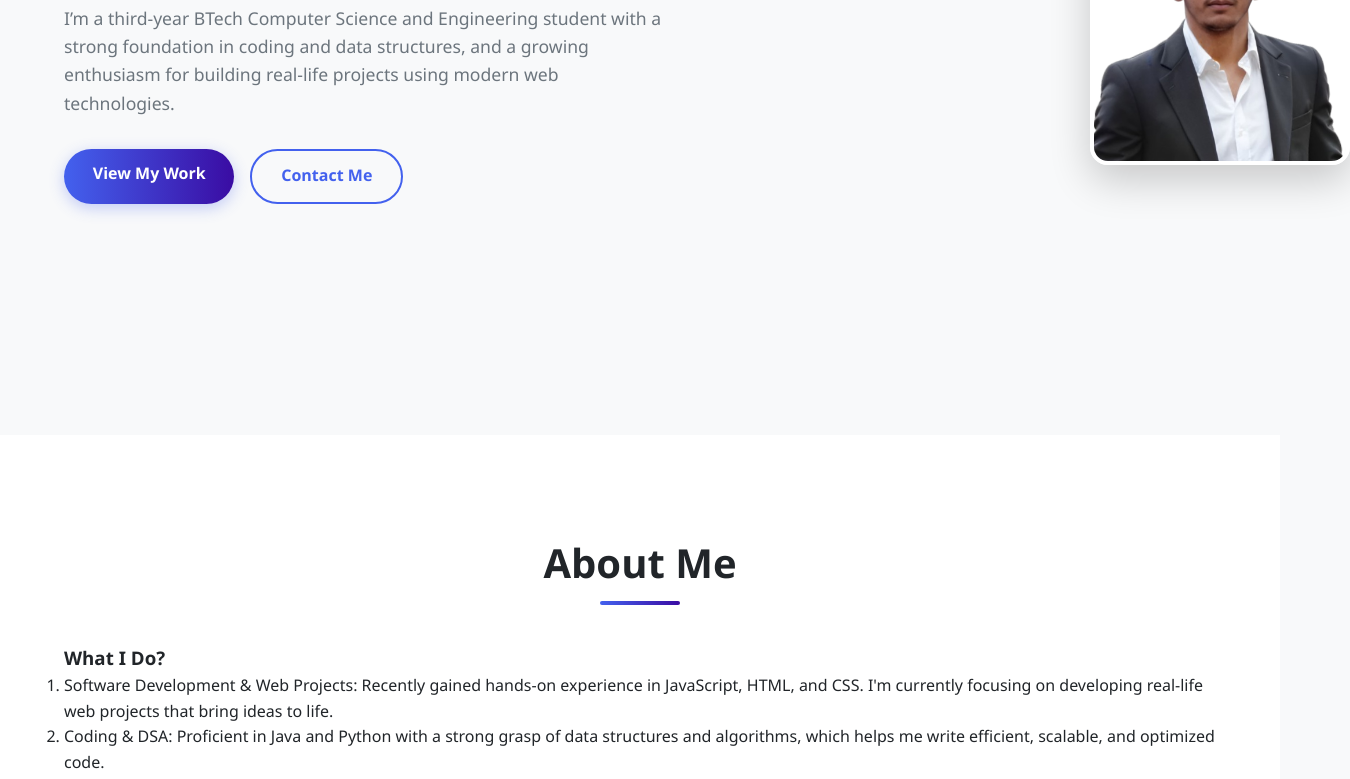
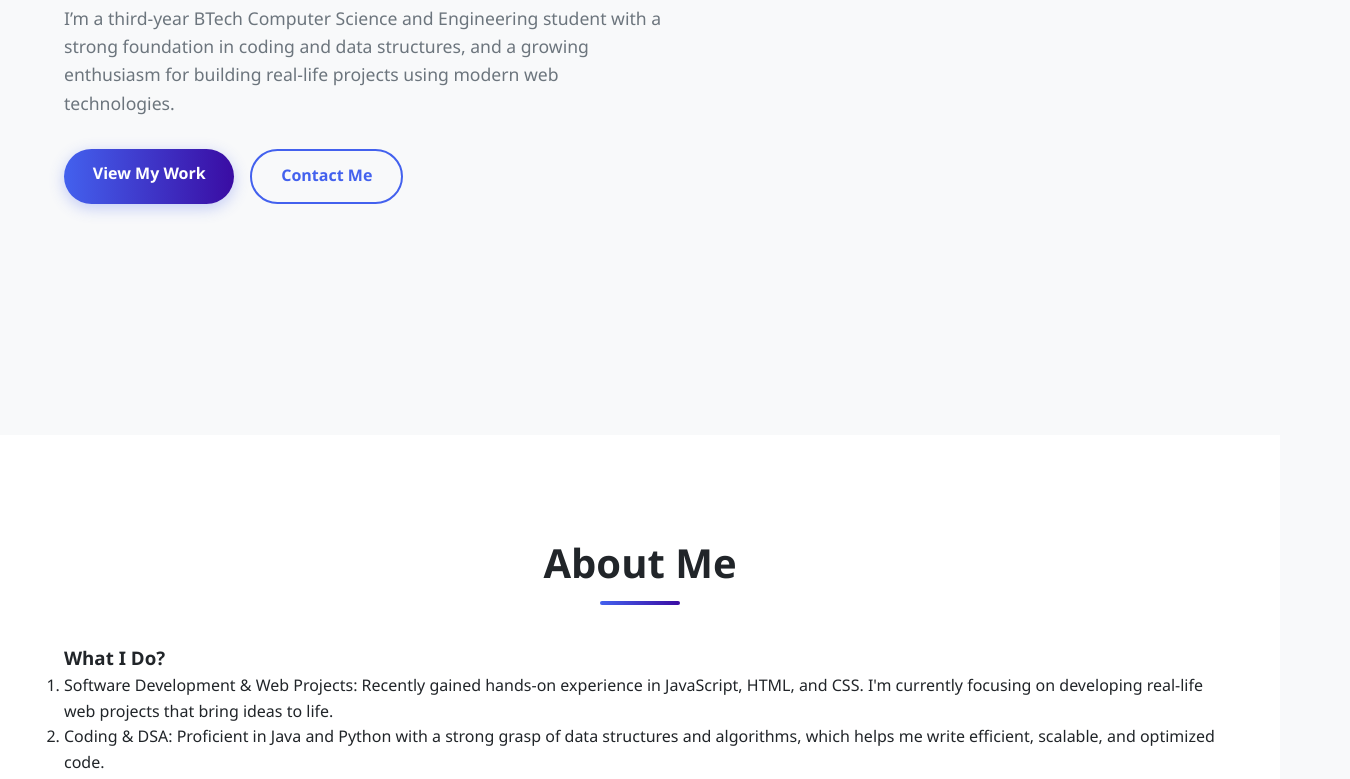
Before and after one commit to aditya-bytecraft/My-Portfolio, a plain HTML site: page index.html in a window 1280 px wide. Shown: the part 285-1064 px from the top of the page, 1350 px wide, since content can reach past the window. Drawn offline with Linux system fonts and the light colour scheme.

Commit message:
Update index.html

```diff
--- a/index.html
+++ b/index.html
@@ -35,11 +35,6 @@
         <a href="#contact" class="btn btn-secondary">Contact Me</a>
       </div>
     </div>
-      <div class="hero-image">
-      <img src="pic.png" alt="Your Name" class="profile-photo">
-      <div class="photo-border"></div> <!-- Optional decorative element -->
-    </div>
-  </div>
 </section>
   </section>
 
```
